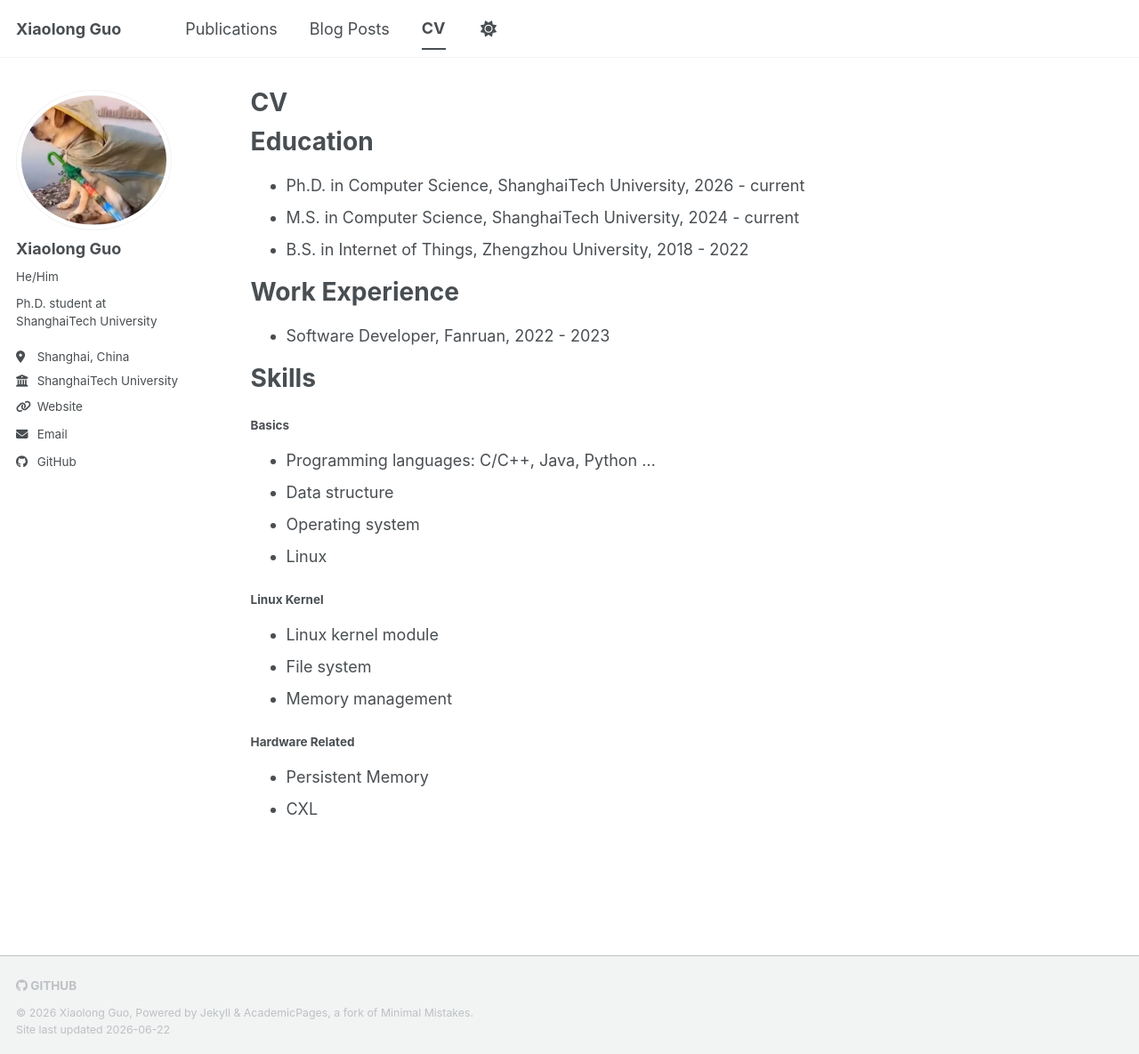
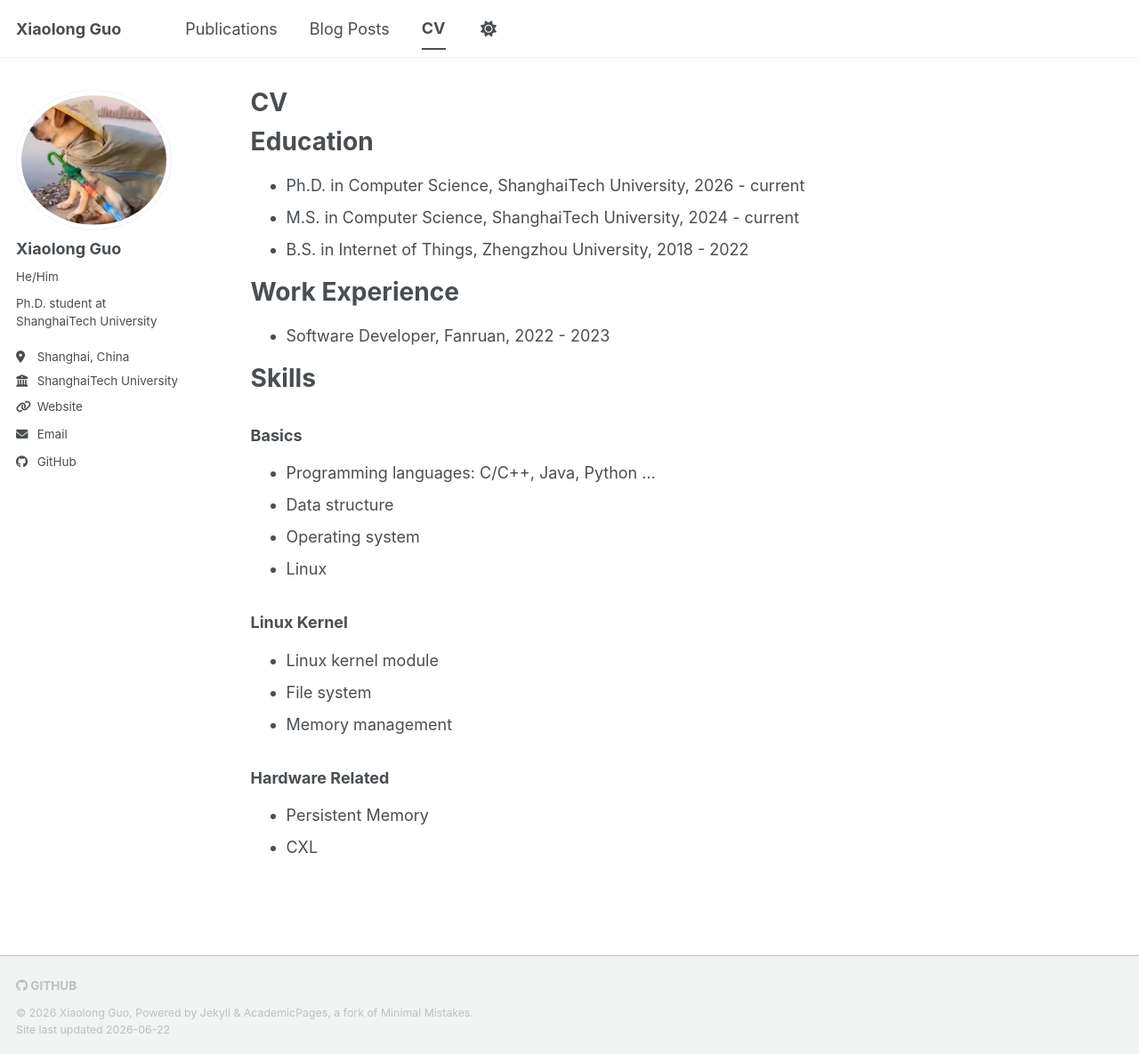
Before and after one commit to num73/num73.github.io, a Jekyll site: the page built from _pages/cv.md, in a window 1280 px wide and 1185 px high. Shown: the whole window at 89% size. Built offline with Jekyll 4.4.1, drawn with Linux system fonts in a browser that asks for light colours; a script bundle is joined from its source files by our own code; library files that are not in the unit come from our copies.

Commit message:
Standardize section headers in skills section of CV

```diff
--- a/_pages/cv.md
+++ b/_pages/cv.md
@@ -23,20 +23,20 @@
 Skills
 ======
 
-#### Basics
+### Basics
 
 * Programming languages: C/C++, Java, Python ...
 * Data structure
 * Operating system
 * Linux
 
-#### Linux Kernel
+### Linux Kernel
 
 * Linux kernel module
 * File system
 * Memory management
 
-#### Hardware Related
+### Hardware Related
 
 * Persistent Memory
 * CXL
```
